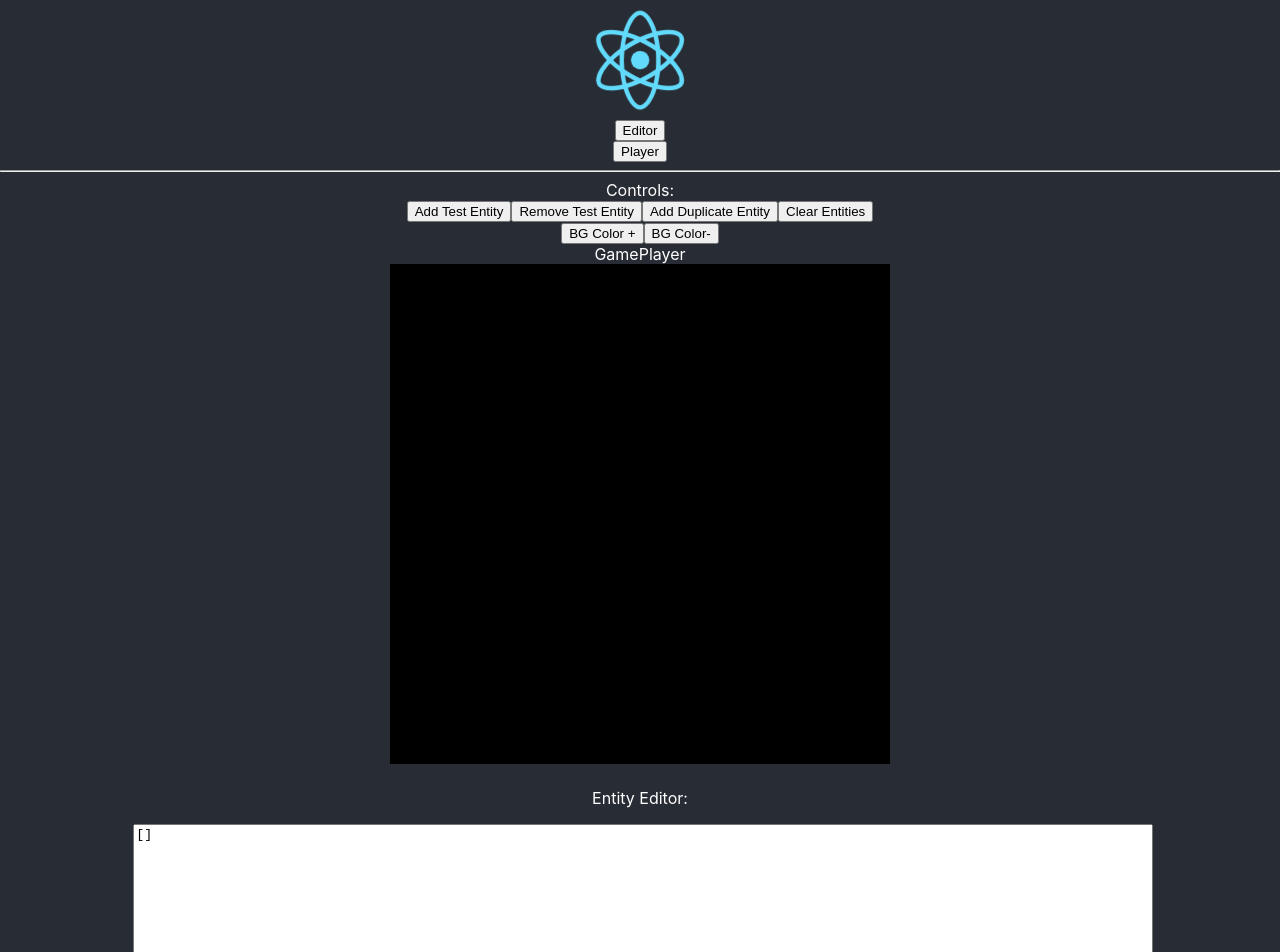
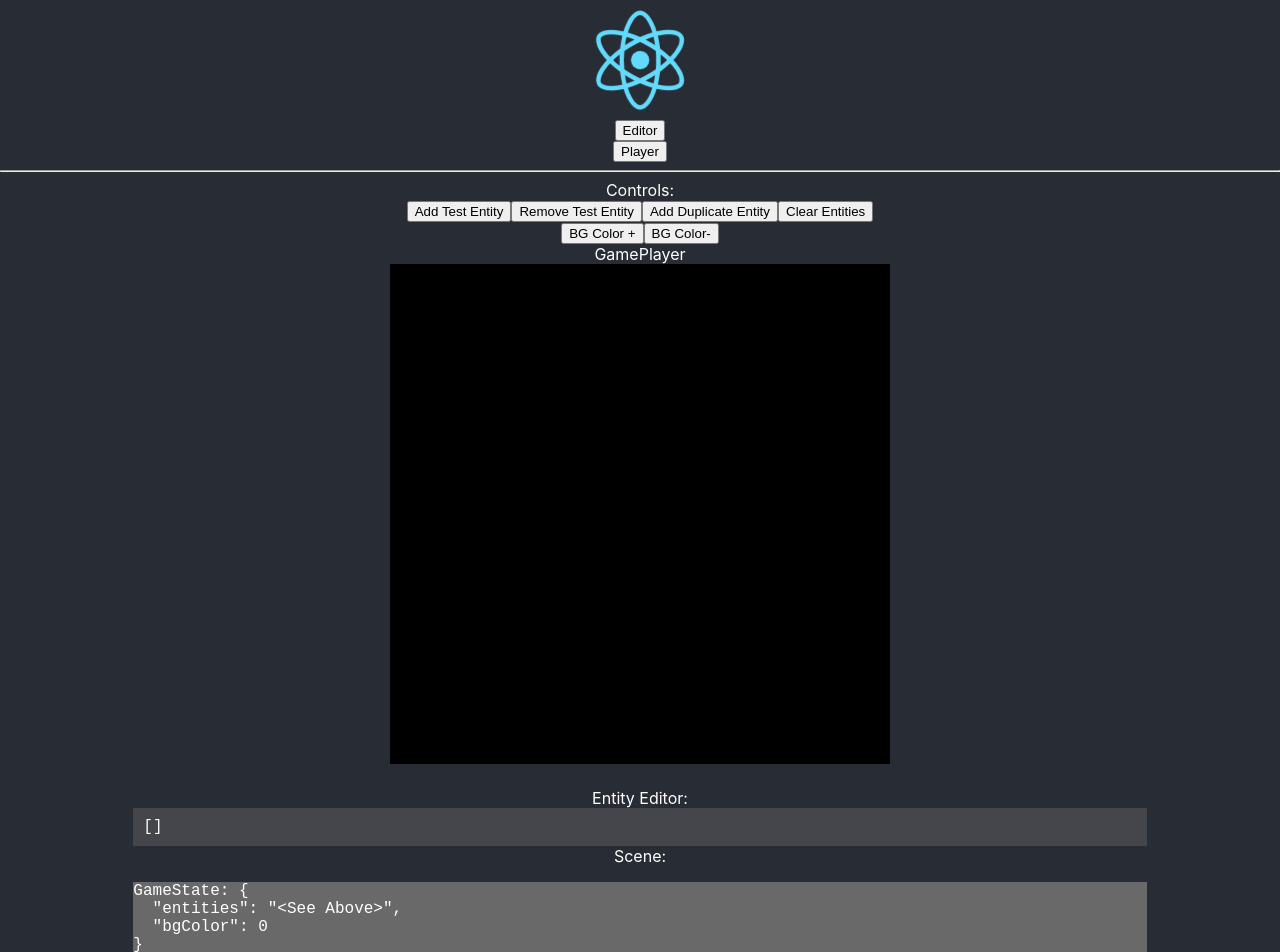
Before and after one commit to fadookie/diygames, a React (Create React App) app: page / in a window 1280 px wide. Shown: the top 952 px of the page. Built offline with nearby package versions, Linux system fonts and the light colour scheme.

Commit message:
set up syntax highlighting for entity editor

```diff
--- a/package.json
+++ b/package.json
@@ -8,9 +8,11 @@
     "@testing-library/user-event": "^7.1.2",
     "immer": "6.0.6",
     "p5": "1.0.0",
+    "prismjs": "1.20.0",
     "react": "^16.13.1",
     "react-dom": "^16.13.1",
     "react-scripts": "3.4.1",
+    "react-simple-code-editor": "0.11.0",
     "rxjs": "6.5.5"
   },
   "scripts": {
--- a/src/components/CodeEditor.css
+++ b/src/components/CodeEditor.css
@@ -1,13 +1,14 @@
-.codeEditor {
+.codeEditorContainer {
   /* font-size: 12pt; */
   /* text-align: left; */
   margin-left: 100pt;
   margin-right: 100pt;
 }
 
-.codeEditor > textarea {
-  width: 100%;
-  height: 550pt;
+.codeEditor {
+  font-family: "Fira code", "Fira Mono", monospace;
+  font-size: 12pt;
+  background: #44464b;
 }
 
 .error {
--- a/src/components/CodeEditor.js
+++ b/src/components/CodeEditor.js
@@ -1,4 +1,8 @@
 import React, { useState, useEffect, useMemo, useContext } from 'react';
+import Editor from 'react-simple-code-editor';
+import { highlight, languages } from 'prismjs/components/prism-core';
+import 'prismjs/components/prism-json';
+import 'prismjs/themes/prism-okaidia.css';
 import GameContext from '../state/GameContext';
 import './CodeEditor.css';
 
@@ -13,9 +17,8 @@ function CodeEditor() {
 
   const [error, setError] = useState(null);
   const [text, setText] = useState(stringifiedEntities);
-  useEffect(() => {
-    setText(stringifiedEntities);
-  }, [stringifiedEntities]);
+  const revertText = setText.bind(null, stringifiedEntities);
+  useEffect(revertText, [stringifiedEntities]);
 
   useEffect(() => {
     try {
@@ -28,9 +31,15 @@ function CodeEditor() {
   }, [text, gameDispatch]);
 
   return (
-    <div className="codeEditor">
-      <p className="error">{error}</p>
-      <textarea value={text} onChange={evt => setText(evt.target.value)} />
+    <div className="codeEditorContainer">
+      {error && <p className="error">{error} <button onClick={revertText}>Revert To Saved</button></p>}
+      <Editor
+        className="codeEditor"
+        value={text}
+        onValueChange={setText}
+        highlight={code => highlight(code, languages.json)}
+        padding={10}
+      />
     </div>
   );
 }
```
Also changed, not shown: 1 other file (tests, documents, lock files or other folders).
